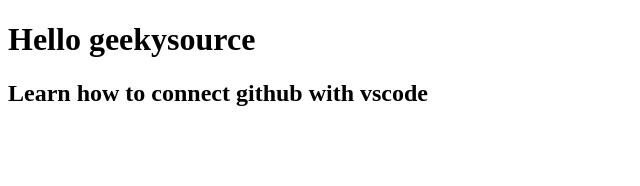
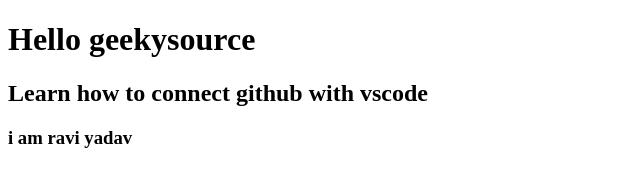
Before and after one commit to Raviyadav8989/geekyprojectgit, a plain HTML site: page index.html in a window 1280 px wide. Shown: the whole page, without its empty margins (0-640 px from the left). Drawn offline with Linux system fonts and the light colour scheme.

Commit message:
changing h3

```diff
--- a/index.html
+++ b/index.html
@@ -9,5 +9,6 @@
 <body>
     <h1>Hello geekysource</h1>
     <h2> Learn how to connect github with vscode</h2>
+    <h3>i am ravi yadav</h3>
 </body>
 </html>
```
